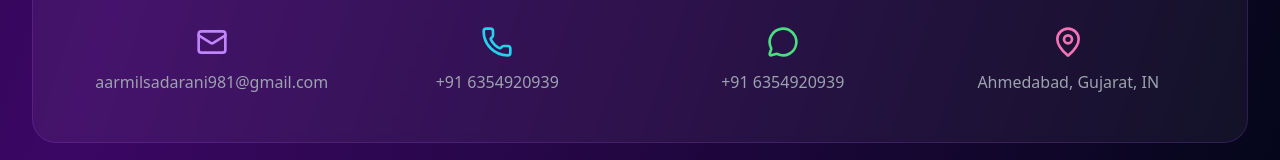
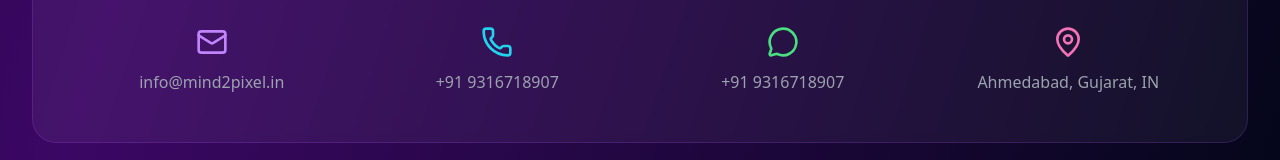
Before and after one commit to Aarmil1234/my-website, a React (Vite) app: page / in a window 1280 px wide. Shown: the part 3556-3716 px from the top of the page. Built offline with nearby package versions, Linux system fonts and the light colour scheme.

Commit message:
contact details change

```diff
--- a/src/Mind2PixelPortfolio.tsx
+++ b/src/Mind2PixelPortfolio.tsx
@@ -36,7 +36,7 @@ export default function Mind2PixelPortfolio() {
     .catch((error) => {
       console.error("EmailJS Error:", error);
       alert(
-        "⚠️ There was an issue submitting your message. Please try again later or contact us directly at +91 6354920939."
+        "⚠️ There was an issue submitting your message. Please try again later or contact us directly at +91 9316718907."
       );
     });
 }
@@ -144,7 +144,7 @@ export default function Mind2PixelPortfolio() {
                             <a href="#contact" className="hover:text-purple-400 transition-colors">Contact</a>
                             <button
                                 onClick={() => {
-                                    const phoneNumber = "916354920939"; // replace with your number
+                                    const phoneNumber = "919316718907";
                                     const message = encodeURIComponent("Hello! I’d like to start a project with Mind2Pixel.");
                                     window.open(`https://wa.me/${phoneNumber}?text=${message}`, "_blank");
                                 }}
@@ -170,7 +170,7 @@ export default function Mind2PixelPortfolio() {
                             <a href="#contact" className="block hover:text-purple-400 transition-colors">Contact</a>
                             <button
                                 onClick={() => {
-                                    const phoneNumber = "916354920939"; // replace with your number
+                                    const phoneNumber = "919316718907"; // replace with your number
                                     const message = encodeURIComponent("Hello! I’d like to start a project with Mind2Pixel.");
                                     window.open(`https://wa.me/${phoneNumber}?text=${message}`, "_blank");
                                 }}
@@ -204,7 +204,7 @@ export default function Mind2PixelPortfolio() {
                     <div className="flex flex-col sm:flex-row items-center justify-center gap-4 mb-12 sm:mb-16 px-4">
                         <button
                             onClick={() => {
-                                const phoneNumber = "916354920939"; // replace with your number
+                                const phoneNumber = "919316718907"; // replace with your number
                                 const message = encodeURIComponent("Hello! I’d like to start a project with Mind2Pixel.");
                                 window.open(`https://wa.me/${phoneNumber}?text=${message}`, "_blank");
                             }}
@@ -383,33 +383,33 @@ export default function Mind2PixelPortfolio() {
 
                         <div className="grid md:grid-cols-4 gap-6 mt-12 pt-12 border-t border-purple-500/20">
                             <div className="text-center">
-                                <a href="mailto:aarmilsadarani981@gmail.com" className="block">
+                                <a href="mailto:info@mind2pixel.in" className="block">
                                     <Mail className="w-8 h-8 text-purple-400 mx-auto mb-3" />
                                     <p className="text-gray-400 hover:text-purple-300 transition-colors">
-                                        aarmilsadarani981@gmail.com
+                                        info@mind2pixel.in
                                     </p>
                                 </a>
                             </div>
 
                             <div className="text-center">
-                                <a href="tel:+916354920939" className="block">
+                                <a href="tel:+919316718907" className="block">
                                     <Phone className="w-8 h-8 text-cyan-400 mx-auto mb-3" />
                                     <p className="text-gray-400 hover:text-cyan-300 transition-colors">
-                                        +91 6354920939
+                                        +91 9316718907
                                     </p>
                                 </a>
                             </div>
 
                             <div className="text-center">
                                 <a
-                                    href="https://wa.me/916354920939?text=Hello!%20I%E2%80%99d%20like%20to%20start%20a%20project%20with%20Mind2Pixel."
+                                    href="https://wa.me/919316718907?text=Hello!%20I%E2%80%99d%20like%20to%20start%20a%20project%20with%20Mind2Pixel."
                                     target="_blank"
                                     rel="noopener noreferrer"
                                     className="block"
                                 >
                                     <MessageCircle className="w-8 h-8 text-green-400 mx-auto mb-3" />
                                     <p className="text-gray-400 hover:text-green-300 transition-colors">
-                                        +91 6354920939
+                                        +91 9316718907
                                     </p>
                                 </a>
                             </div>
--- a/src/Projects.tsx
+++ b/src/Projects.tsx
@@ -521,7 +521,7 @@ export default function Mind2PixelProjects() {
               <a href="#" className="text-purple-400 font-semibold">Projects</a>
               <button
                 onClick={() => {
-                  const phoneNumber = "916354920939";
+                  const phoneNumber = "919316718907";
                   const message = encodeURIComponent("Hello! I'd like to start a project with Mind2Pixel.");
                   window.open(`https://wa.me/${phoneNumber}?text=${message}`, "_blank");
                 }}
@@ -545,7 +545,7 @@ export default function Mind2PixelProjects() {
               <a href="#" className="block text-purple-400 font-semibold">Projects</a>
               <button
                 onClick={() => {
-                  const phoneNumber = "916354920939";
+                  const phoneNumber = "919316718907";
                   const message = encodeURIComponent("Hello! I'd like to start a project with Mind2Pixel.");
                   window.open(`https://wa.me/${phoneNumber}?text=${message}`, "_blank");
                 }}
@@ -760,7 +760,7 @@ export default function Mind2PixelProjects() {
             </p>
             <button
               onClick={() => {
-                const phoneNumber = "916354920939";
+                const phoneNumber = "919316718907";
                 const message = encodeURIComponent("Hello! I'd like to start a project with Mind2Pixel.");
                 window.open(`https://wa.me/${phoneNumber}?text=${message}`, "_blank");
               }}
```
